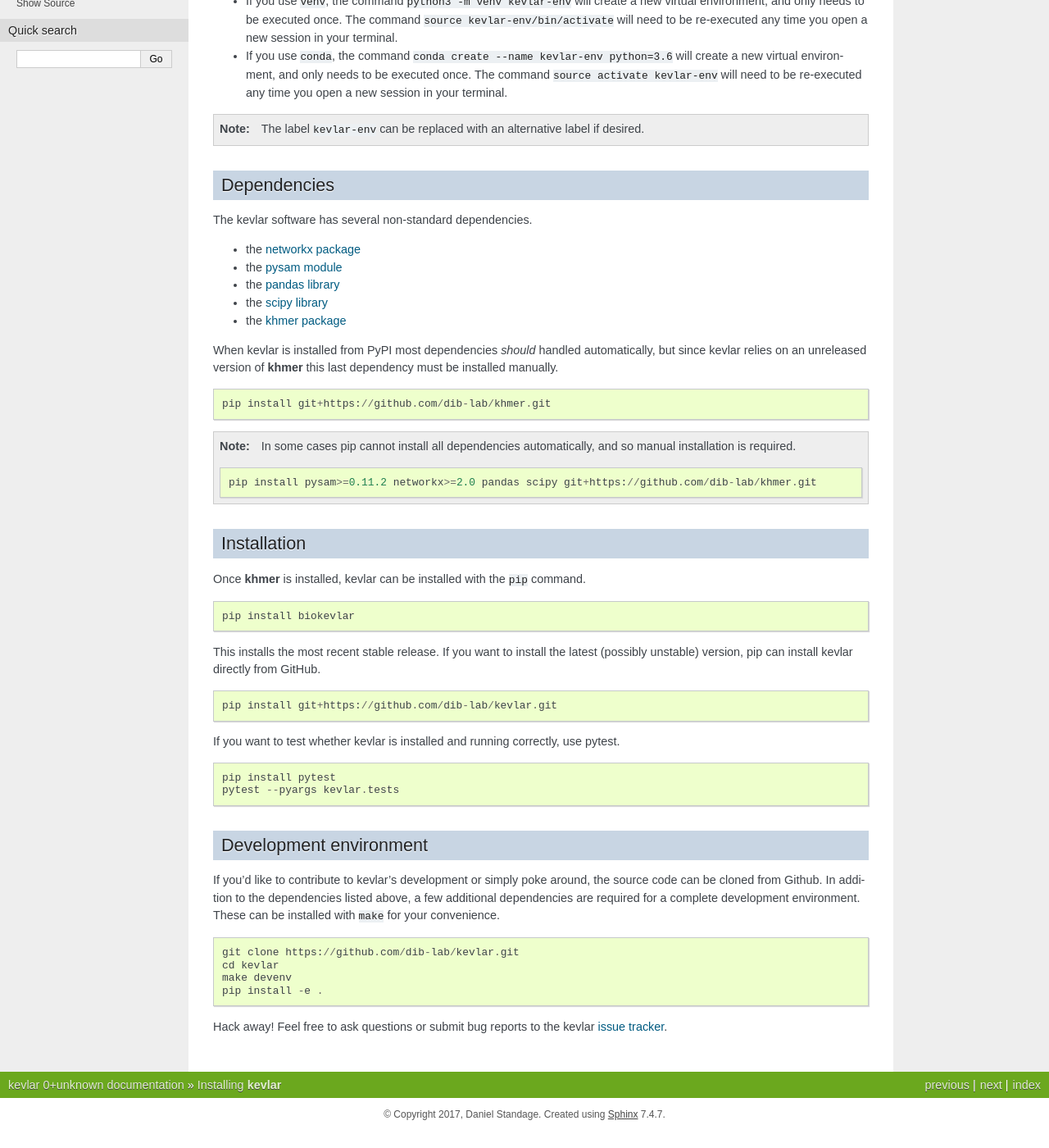
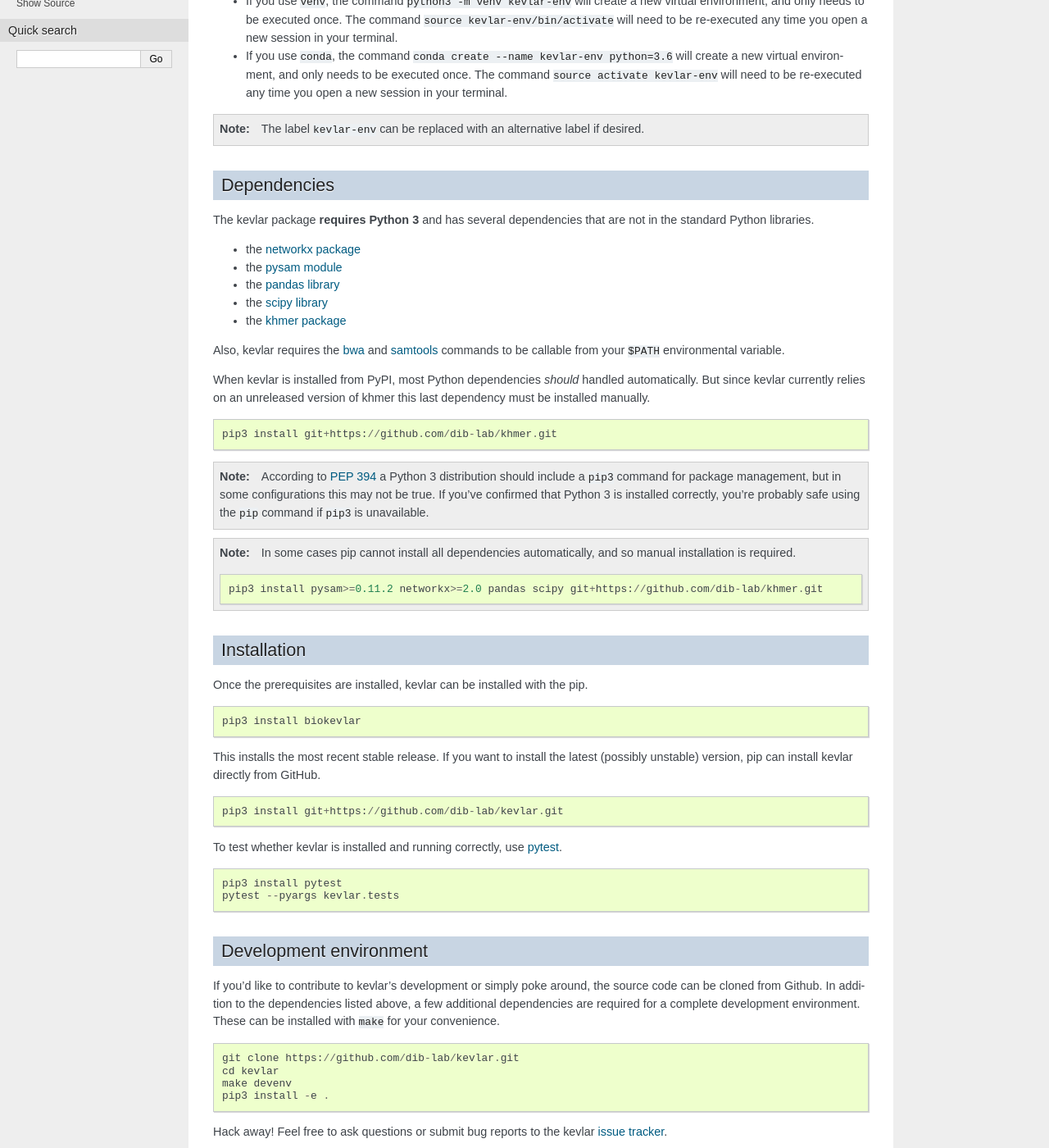
Before and after one commit to kevlar-dev/kevlar, a Sphinx documentation site: the page built from docs/install.rst, in a window 1280 px wide and 1400 px high, scrolled down 411 px. Shown: the whole window at 82% size. Built offline with Sphinx 7.4.7, drawn with Linux system fonts in a browser that asks for light colours; before the commit the page ends 1790 px from its top, so only the background shows below that.

Commit message:
Updates to documentation (#300)
This update cleans up the documentation in preparation for the version 0.6 release. Updates include:

- refined installation instructions, especially replacing `pip` with `pip3`
- a new brief glossary of relevant terms
- minor updates to the quick start docs
- a small bug fix in `kevlar partition` relevant to the quick start results

Closes #280. Closes #296.

```diff
--- a/docs/index.rst
+++ b/docs/index.rst
@@ -5,9 +5,9 @@
 The **kevlar** library is a testbed for developing reference-free variant discovery methods for genomics.
 The initial focus of the project has been discovery of *de novo* germline variants in simplex pedigrees, but we are laying the groundwork to support a wider range of experimental designs such as case/control studies.
 
-We are advertising kevlar as a "reference-free" method in that it does not require a referene genome to identify variant associated reads or to assemble these reads into contigs representing each novel variant.
+We advertise kevlar as a "reference-free" method in that it does not require a reference genome to identify variant-spanning reads or to assemble these reads into contigs.
 However, the reference genome is currently still used for making the final variant call by aligning each assembled contig to a small cutout of the reference genome.
-One of the goals of the project moving forward is to reduce and eventually eliminate dependence on a reference genome completely.
+One of the aspirations of the project moving forward is to reduce and eventually eliminate dependence on a reference genome completely.
 
 kevlar is currently under heavy development, and internal features are not yet stable.
 However, the core features and workflows are reasonably well tested, and leverage software components from various third-party libraries that are very well tested and widely used.
@@ -22,6 +22,7 @@ Documentation for **kevlar**
    running
    quick-start
    tutorial
+   terms
    formats
    banding
    sim
--- a/docs/install.rst
+++ b/docs/install.rst
@@ -9,8 +9,8 @@ Otherwise, we suggest reading through the entire installation instructions befor
 
 .. code::
 
-    pip install pysam networkx pandas scipy git+https://github.com/dib-lab/khmer.git
-    pip install biokevlar
+    pip3 install pysam networkx pandas scipy git+https://github.com/dib-lab/khmer.git
+    pip3 install biokevlar
 
 Virtual environment
 -------------------
@@ -27,7 +27,7 @@ We recommend installing kevlar and its dependencies in a dedicated virtual envir
 Dependencies
 ------------
 
-The kevlar software has several non-standard dependencies.
+The kevlar package **requires Python 3** and has several dependencies that are not in the standard Python libraries.
 
 - the `networkx package <https://networkx.github.io/>`_
 - the `pysam module <http://pysam.readthedocs.io/>`_
@@ -35,11 +35,20 @@ The kevlar software has several non-standard dependencies.
 - the `scipy library <https://www.scipy.org/>`_
 - the `khmer package <http://khmer.readthedocs.io/>`_
 
-When kevlar is installed from PyPI most dependencies *should* handled automatically, but since kevlar relies on an unreleased version of **khmer** this last dependency must be installed manually.
+Also, kevlar requires the `bwa <https://github.com/lh3/bwa>`_ and `samtools <https://github.com/samtools/samtools>`_ commands to be callable from your ``$PATH`` environmental variable.
+
+When kevlar is installed from PyPI, most Python dependencies *should* handled automatically.
+But since kevlar currently relies on an unreleased version of khmer this last dependency must be installed manually.
 
 .. code::
 
-    pip install git+https://github.com/dib-lab/khmer.git
+    pip3 install git+https://github.com/dib-lab/khmer.git
+
+.. note::
+
+    According to `PEP 394 <https://www.python.org/dev/peps/pep-0394/>`_ a Python 3 distribution should include a ``pip3`` command for package management, but in some configurations this may not be true.
+    If you've confirmed that Python 3 is installed correctly, you're probably safe using the ``pip`` command if ``pip3`` is unavailable.
+
 
 .. note::
 
@@ -47,29 +56,29 @@ When kevlar is installed from PyPI most dependencies *should* handled automatica
 
    .. code::
 
-      pip install pysam>=0.11.2 networkx>=2.0 pandas scipy git+https://github.com/dib-lab/khmer.git
+      pip3 install pysam>=0.11.2 networkx>=2.0 pandas scipy git+https://github.com/dib-lab/khmer.git
 
 Installation
 ------------
 
-Once **khmer** is installed, kevlar can be installed with the :code:`pip` command.
+Once the prerequisites are installed, kevlar can be installed with the pip.
 
 .. code::
 
-    pip install biokevlar
+    pip3 install biokevlar
 
 This installs the most recent stable release.
 If you want to install the latest (possibly unstable) version, pip can install kevlar directly from GitHub.
 
 .. code::
 
-    pip install git+https://github.com/dib-lab/kevlar.git
+    pip3 install git+https://github.com/dib-lab/kevlar.git
 
-If you want to test whether kevlar is installed and running correctly, use pytest.
+To test whether kevlar is installed and running correctly, use `pytest <https://docs.pytest.org/>`_.
 
 .. code::
 
-    pip install pytest
+    pip3 install pytest
     pytest --pyargs kevlar.tests
 
 Development environment
@@ -84,7 +93,7 @@ These can be installed with ``make`` for your convenience.
     git clone https://github.com/dib-lab/kevlar.git
     cd kevlar
     make devenv
-    pip install -e .
+    pip3 install -e .
 
 Hack away!
 Feel free to ask questions or submit bug reports to the kevlar `issue tracker <https://github.com/dib-lab/kevlar/issues>`_.
--- a/docs/quick-start.rst
+++ b/docs/quick-start.rst
@@ -4,7 +4,8 @@ Quick start
 If you have not already done so, install kevlar using :doc:`the following instructions <install>`.
 
 This gives a crash course on running kevlar's simplex analysis workflow.
-The ``kevlar simplex`` command should be able to run on a laptop in about 5 minutes while consuming less than 200 Mb of RAM for this demo data set.
+The ``kevlar simplex`` command should be able to run on a laptop in less than 5 minutes while consuming less than 200 Mb of RAM for this demo data set.
+The results (``variant-calls.vcf``) should include 5 variant calls: a 300 bp insertion and 4 single-nucleotide variants.
 
 A :doc:`more detailed tutorial is available <tutorial>`, and a complete listing of all available configuration options for each script can be found in :doc:`the CLI documentation <cli>`, or by executing ``kevlar <subcommand> -h`` in the terminal.
 
@@ -18,6 +19,7 @@ A :doc:`more detailed tutorial is available <tutorial>`, and a complete listing
      curl -L https://s3-us-west-1.amazonaws.com/noble-trios/helium-father-reads.fq.gz -o father.fq.gz
      curl -L https://s3-us-west-1.amazonaws.com/noble-trios/helium-proband-reads.fq.gz -o proband.fq.gz
      curl -L https://s3-us-west-1.amazonaws.com/noble-trios/helium-refr.fa.gz -o refr.fa.gz
+     bwa index refr.fa.gz
 
      kevlar simplex \
          --case proband.fq.gz --control mother.fq.gz --control father.fq.gz \
```
Also changed, not shown: README.md (+2 -2 lines), docs/cli.rst (+36 -16 lines), docs/running.rst (+11 -10 lines), docs/terms.rst (added, +11 -0 lines), 3 other files.
